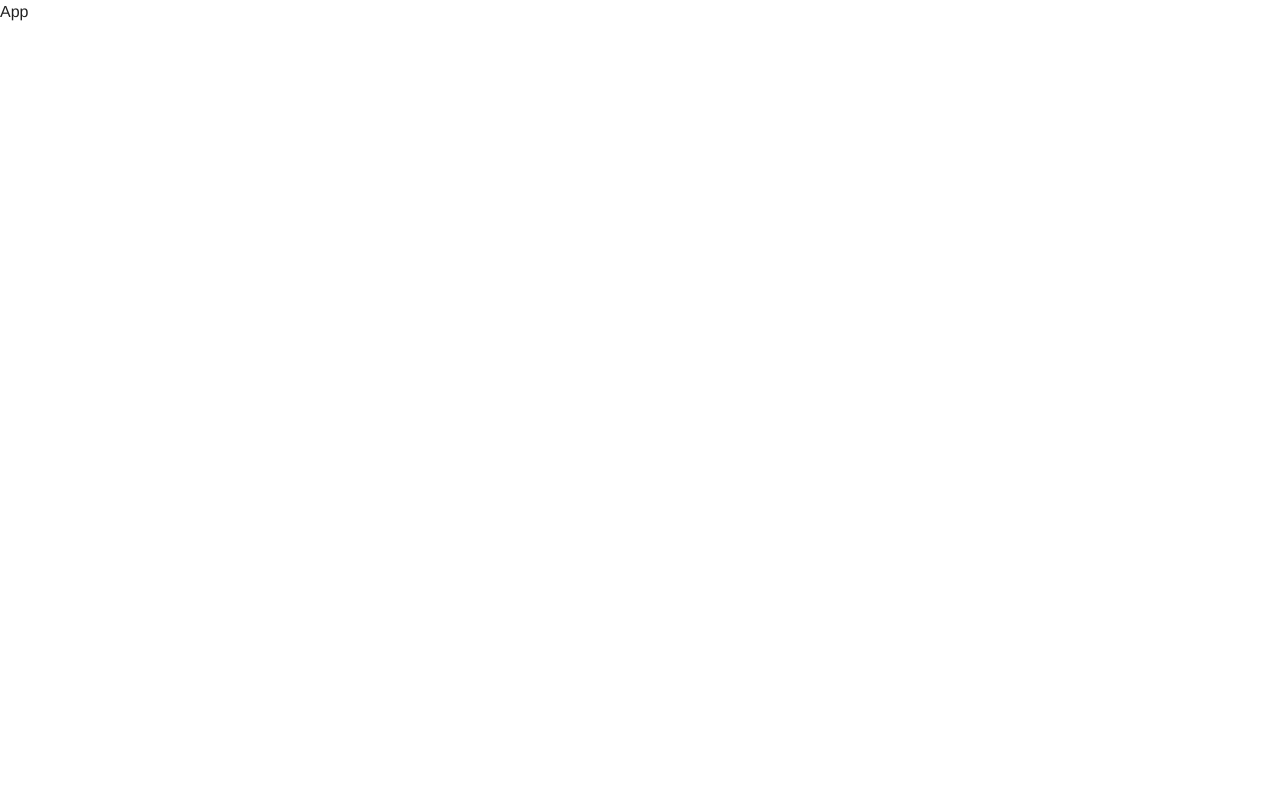
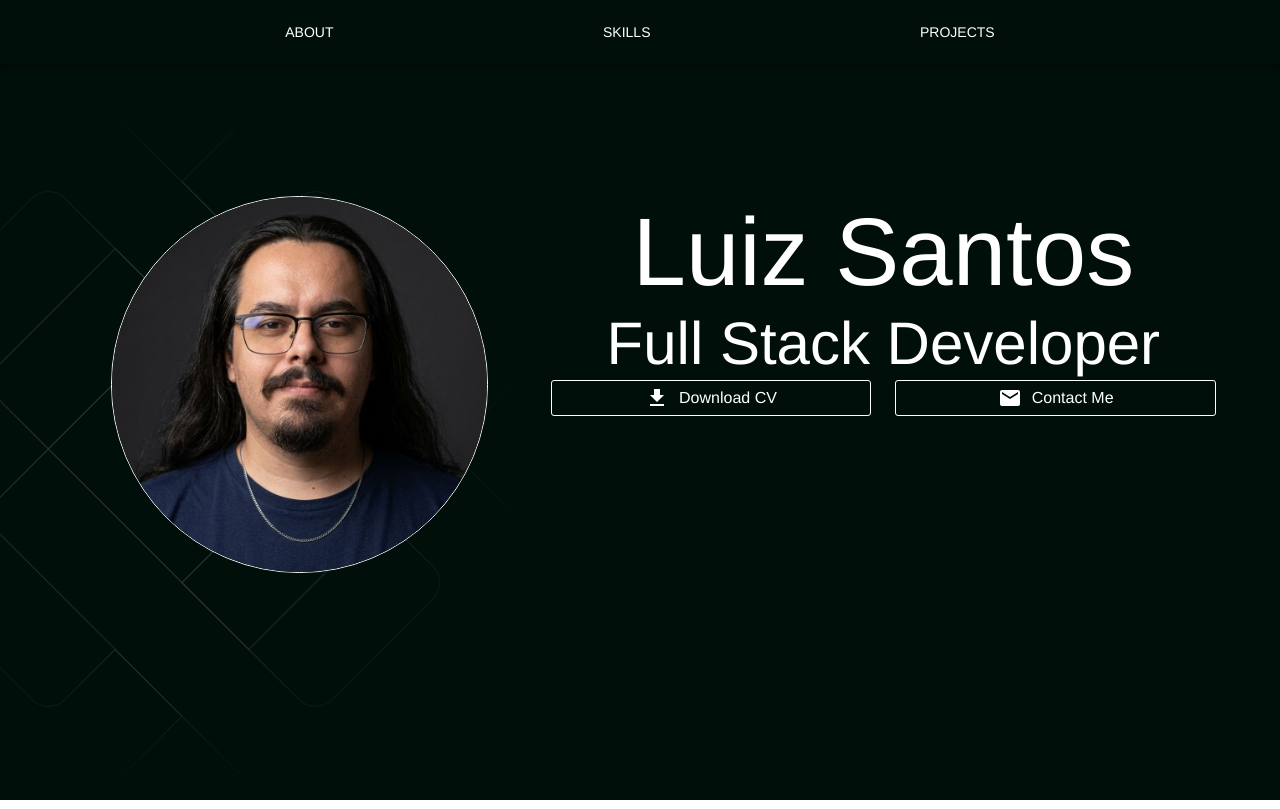
Before and after one commit to lfelipeos/portfolio, a React (Vite) app: page / in a window 1280 px wide. Built offline with nearby package versions, Linux system fonts and the light colour scheme.

Commit message:
feat: crieats Hero component UI

```diff
--- a/src/App.tsx
+++ b/src/App.tsx
@@ -1,9 +1,10 @@
+import Home from "./pages/Home/Home"
 
 const App = () =>{
 
   return (
     <>
-      App
+      <Home />
     </>
   )
 }
--- /dev/null
+++ b/src/pages/Home/Home.tsx
@@ -0,0 +1,14 @@
+import NavBar from "../../components/NavBar/NavBar"
+import Hero from "./sections/Hero/Hero"
+
+const Home = () =>{
+
+  return (
+    <>
+        <NavBar />
+        <Hero />
+    </>
+  )
+}
+
+export default Home
--- /dev/null
+++ b/src/pages/Home/sections/Hero/Hero.tsx
@@ -0,0 +1,70 @@
+import { Box, Container, Grid, styled, Typography } from "@mui/material"
+import Avatar from "../../../../assets/images/avatar.png"
+import DownloadIcon from '@mui/icons-material/Download'
+import EmailIcon from '@mui/icons-material/Email'
+import StyledButton from "../../../../components/StyledButton/StyledButton"
+import { AnimatedBackground } from "../../../../components/AnimatedBackgroung/AnimatedBackgroung"
+
+const Hero = () =>{
+
+    const StyledHero = styled("div")(({ theme }) =>({
+        backgroundColor: theme.palette.primary.main,
+        height: "100vh",
+        display: "flex",
+        alignItems: "center",
+    }))
+
+    const StyledImg = styled("img")(({ theme }) =>({
+        width: "80%",
+        borderRadius: "50%",
+        border: `1px solid ${theme.palette.primary.contrastText}`,
+
+    }))
+
+return (
+    <>
+      <StyledHero>
+
+        <Container>
+            <Grid container spacing={2}>
+                <Grid size={{ xs: 12, md: 5 }}>
+                    <Box sx={{ position: "relative", pb: 3 }}>
+                        <Box sx={{ position: "absolute", width: "150%", top: -100, right: 0, zIndex: 1 }}>
+                            <AnimatedBackground />
+                        </Box>
+                        <Box sx={{ textAlign: "center", position: "relative", zIndex: 2 }}>
+                            <StyledImg src={Avatar} />
+                        </Box>
+                    </Box>
+
+                </Grid>
+                <Grid size={{ xs: 12, md: 7 }}>
+                    <Typography sx={{ color: "primary.contrastText" }} variant="h1" align="center" pb={2}>
+                        Luiz Santos
+                    </Typography>
+                    <Typography sx={{ color: "primary.contrastText" }} variant="h2" align="center">
+                        Full Stack Developer
+                    </Typography>
+                    <Grid container spacing={3} sx={{ display: 'flex', justifyContent: 'center' }} pt={3}>
+                        <Grid size={{ xs: 12, md: 6 }} sx={{ display: 'flex', justifyContent: 'center' }}>
+                            <StyledButton>
+                                <DownloadIcon/><Typography>Download CV</Typography>
+                            </StyledButton>
+                        </Grid>
+                        <Grid size={{ xs: 12, md: 6 }} sx={{ display: 'flex', justifyContent: 'center' }}>
+                            <StyledButton>
+                                <EmailIcon /><Typography>Contact Me</Typography>
+                            </StyledButton>
+                        </Grid>
+                    </Grid>
+                </Grid>
+            </Grid>
+        </Container>
+
+
+      </StyledHero>
+    </>
+  )
+}
+
+export default Hero
--- a/src/theme.ts
+++ b/src/theme.ts
@@ -4,10 +4,10 @@ import { createTheme } from "@mui/material/styles";
 let theme = createTheme({
   palette: {
     primary: {
-      main: "#025939",
+      main: "#010F0A",
     },
     secondary: {
-      main: "#590222",
+      main: "#0CBF80",
     },
   },
   typography: {
```
Also changed, not shown: src/assets/images/avatar.png (added).
